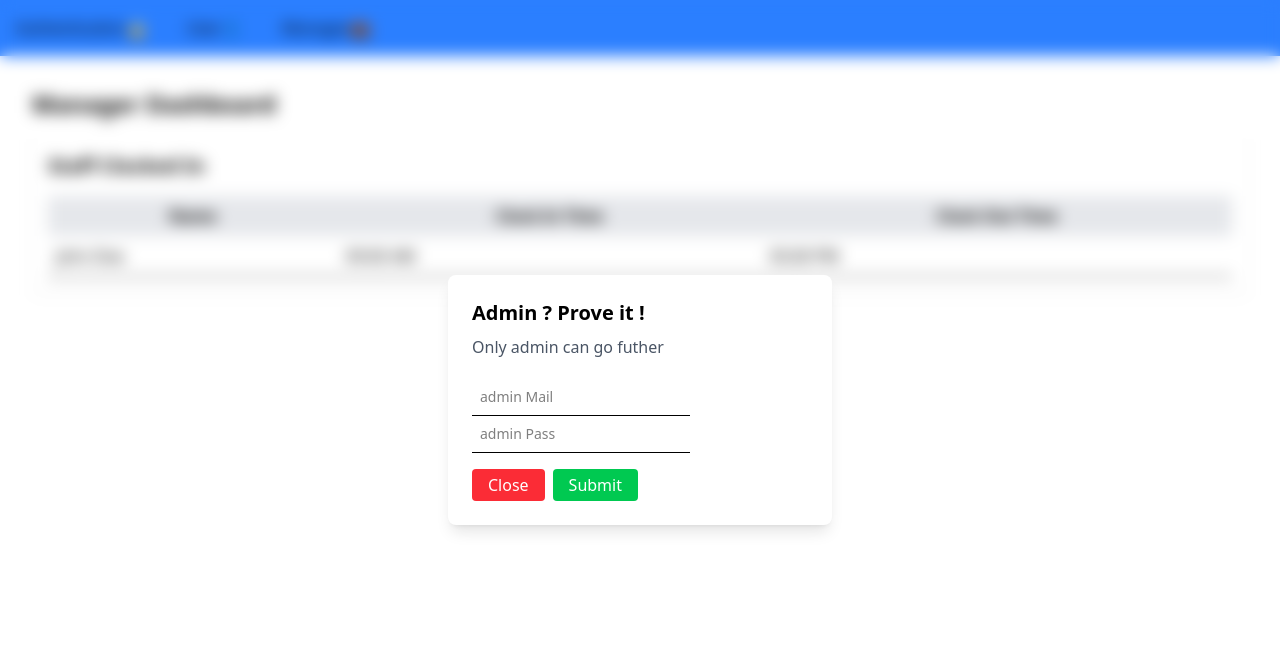
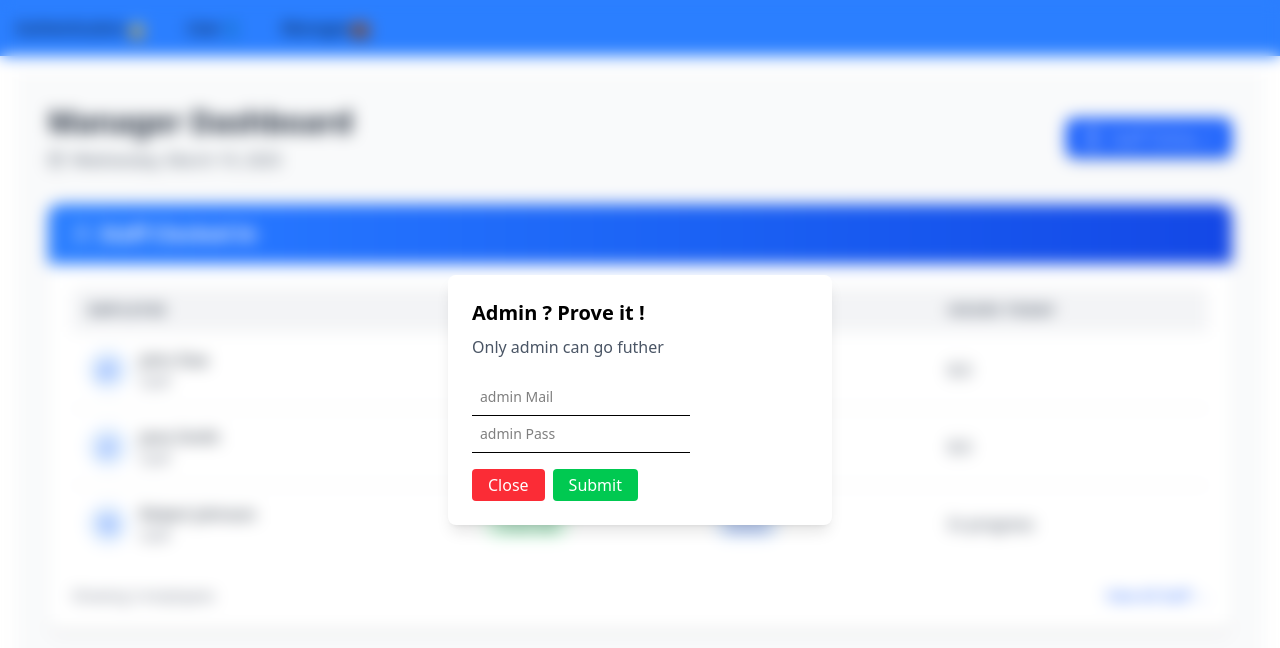
Before and after one commit to AnkittChauhan/Shift-Tracker, a React (Vite) app in the folder frontend/: page /ManagerDashboard in a window 1280 px wide. Shown: the top 648 px of the page. Built offline with nearby package versions, Linux system fonts and the light colour scheme; no server answers.

Commit message:
enhanced Manaeger Panel

```diff
--- a/frontend/package.json
+++ b/frontend/package.json
@@ -12,6 +12,7 @@
   "dependencies": {
     "@clerk/clerk-react": "^5.24.2",
     "@tailwindcss/vite": "^4.0.14",
+    "lucide-react": "^0.483.0",
     "react": "^19.0.0",
     "react-dom": "^19.0.0",
     "react-router-dom": "^7.3.0",
--- a/frontend/src/App.jsx
+++ b/frontend/src/App.jsx
@@ -2,7 +2,7 @@ import React from "react";
 import { BrowserRouter as Router, Route, Routes } from "react-router-dom";
 import Navbar from "./components/Navbar";
 import ClockInOut from "./components/ClockInOut";
-import Dashboard from "./components/Dashboard";
+import ManagerDashboard from "./components/ManagerDashboard";
 import AuthPage from "./components/AuthPage";
 
 function App() {
@@ -13,7 +13,7 @@ function App() {
         <Routes>
         <Route path="/" element={ < AuthPage /> } />
           <Route path="/User" element={<ClockInOut />} />
-          <Route path="/ManagerDashboard" element={<Dashboard />} />
+          <Route path="/ManagerDashboard" element={<ManagerDashboard />} />
 
         </Routes>
       </div>
--- a/frontend/src/components/Dashboard.jsx
+++ /dev/null
@@ -1,30 +0,0 @@
-import React from "react";
-
-const Dashboard = () => {
-  return (
-    <div className="p-4">
-      <h1 className="text-2xl font-bold mb-4">Manager Dashboard</h1>
-      <div className="bg-white p-4 rounded shadow">
-        <h2 className="text-xl font-semibold">Staff Clocked In</h2>
-        <table className="w-full mt-4">
-          <thead>
-            <tr className="bg-gray-200">
-              <th className="p-2">Name</th>
-              <th className="p-2">Clock In Time</th>
-              <th className="p-2">Clock Out Time</th>
-            </tr>
-          </thead>
-          <tbody>
-            <tr className="border-b">
-              <td className="p-2">John Doe</td>
-              <td className="p-2">09:00 AM</td>
-              <td className="p-2">05:00 PM</td>
-            </tr>
-          </tbody>
-        </table>
-      </div>
-    </div>
-  );
-};
-
-export default Dashboard;
--- /dev/null
+++ b/frontend/src/components/ManagerDashboard.jsx
@@ -0,0 +1,110 @@
+import React from 'react';
+import { Clock, User, Calendar } from 'lucide-react';
+
+const ManagerDashboard = () => {
+  const currentDate = new Date().toLocaleDateString('en-US', {
+    weekday: 'long',
+    year: 'numeric',
+    month: 'long',
+    day: 'numeric'
+  });
+
+  const staff = [
+    { id: 1, name: "John Doe", clockIn: "09:00 AM", clockOut: "05:00 PM", status: "active" },
+    { id: 2, name: "Jane Smith", clockIn: "08:30 AM", clockOut: "04:30 PM", status: "active" },
+    { id: 3, name: "Robert Johnson", clockIn: "10:00 AM", clockOut: "--:--", status: "active" },
+  ];
+
+  return (
+    <div className="bg-gray-50 min-h-screen p-8">
+      {/* Header Section */}
+      <div className="flex justify-between items-center mb-8">
+        <div>
+          <h1 className="text-3xl font-bold text-gray-800">Manager Dashboard</h1>
+          <div className="flex items-center mt-2 text-gray-600">
+            <Calendar className="mr-2 h-4 w-4" />
+            <span>{currentDate}</span>
+          </div>
+        </div>
+        <div className="bg-blue-600 text-white px-4 py-2 rounded-lg shadow-md flex items-center">
+          <Clock className="mr-2 h-5 w-5" />
+          <span className="font-medium">Staff Online: {staff.filter(s => s.status === 'active').length}</span>
+        </div>
+      </div>
+
+      {/* Main Content */}
+      <div className="bg-white rounded-xl shadow-md overflow-hidden">
+        <div className="px-6 py-4 bg-gradient-to-r from-blue-500 to-blue-700 flex justify-between items-center">
+          <h2 className="text-xl font-semibold text-white flex items-center">
+            <User className="mr-2 h-5 w-5" />
+            Staff Clocked In
+          </h2>
+          {/*  */}
+        </div>
+
+        <div className="p-6">
+          <div className="overflow-x-auto">
+            <table className="w-full">
+              <thead>
+                <tr className="bg-gray-100 text-left text-gray-600 text-sm uppercase tracking-wider">
+                  <th className="px-4 py-3 rounded-tl-lg font-semibold">Employee</th>
+                  <th className="px-4 py-3 font-semibold">Clock In</th>
+                  <th className="px-4 py-3 font-semibold">Clock Out</th>
+                  <th className="px-4 py-3 rounded-tr-lg font-semibold">Hours Today</th>
+                </tr>
+              </thead>
+              <tbody className="divide-y divide-gray-200">
+                {staff.map((employee) => {
+                  // Calculate hours (for display purposes)
+                  const hours = employee.clockOut !== "--:--" ? "8.0" : "In progress";
+
+                  return (
+                    <tr key={employee.id} className="hover:bg-gray-50 transition-colors">
+                      <td className="px-4 py-4">
+                        <div className="flex items-center">
+                          <div className="h-10 w-10 rounded-full bg-blue-100 text-blue-600 flex items-center justify-center font-medium">
+                            {employee.name.split(' ').map(name => name[0]).join('')}
+                          </div>
+                          <div className="ml-3">
+                            <p className="font-medium text-gray-800">{employee.name}</p>
+                            <p className="text-sm text-gray-500">Staff</p>
+                          </div>
+                        </div>
+                      </td>
+                      <td className="px-4 py-4">
+                        <span className="bg-green-100 text-green-800 py-1 px-3 rounded-full text-sm font-medium">
+                          {employee.clockIn}
+                        </span>
+                      </td>
+                      <td className="px-4 py-4">
+                        {employee.clockOut === "--:--" ? (
+                          <span className="bg-blue-100 text-blue-800 py-1 px-3 rounded-full text-sm font-medium">
+                            Active
+                          </span>
+                        ) : (
+                          <span className="bg-gray-100 text-gray-800 py-1 px-3 rounded-full text-sm font-medium">
+                            {employee.clockOut}
+                          </span>
+                        )}
+                      </td>
+                      <td className="px-4 py-4 text-gray-700 font-medium">{hours}</td>
+                    </tr>
+                  );
+                })}
+              </tbody>
+            </table>
+          </div>
+
+          <div className="flex justify-between items-center mt-6 text-sm text-gray-500">
+            <p>Showing {staff.length} employees</p>
+            <button className="text-blue-600 font-medium hover:text-blue-800">
+              View All Staff →
+            </button>
+          </div>
+        </div>
+      </div>
+    </div>
+  );
+};
+
+export default ManagerDashboard;
```
Also changed, not shown: 1 other file (tests, documents, lock files or other folders).
